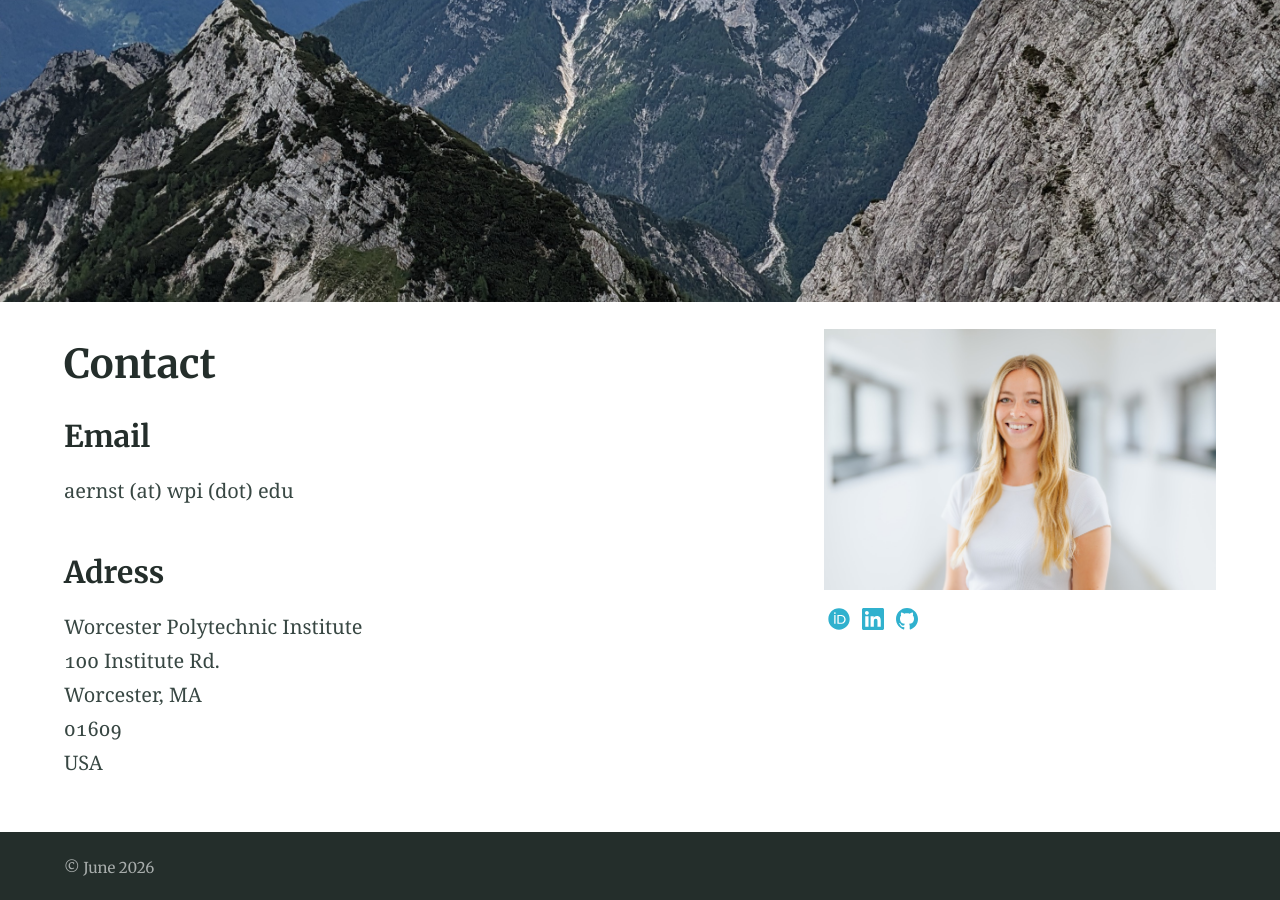
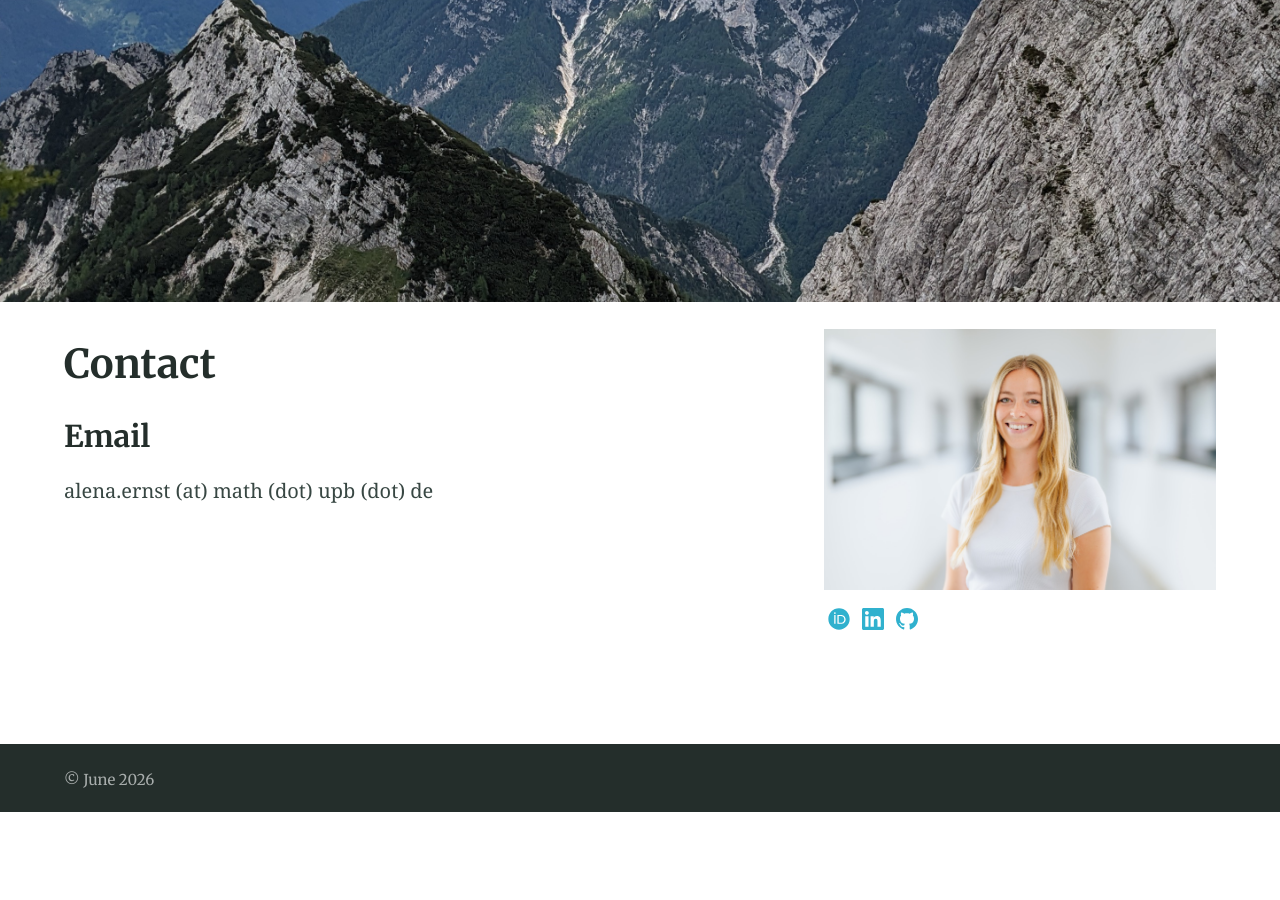
Before and after one commit to alenaernst/alenaernst.github.io, a Jekyll site: the page built from contact.md, in a window 1280 px wide and 900 px high, scrolled down 88 px. Built offline with Jekyll 4.4.1, drawn with Linux system fonts in a browser that asks for light colours; after the commit the page ends 900 px from its top, so only the background shows below that.

Commit message:
Update contact.md

```diff
--- a/contact.md
+++ b/contact.md
@@ -9,13 +9,14 @@ aside: true
 
 ### Email
 
-aernst (at) wpi (dot) edu
+alena.ernst (at) math (dot) upb (dot) de
+<!--aernst (at) wpi (dot) edu -->
 
 
-### Adress
+<!-- ### Adress
 
 Worcester Polytechnic Institute <br>
 100 Institute Rd. <br>
 Worcester, MA <br>
 01609 <br>
-USA
+USA -->
```
